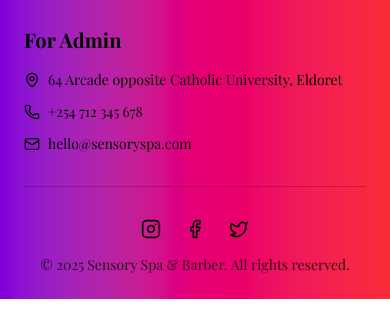
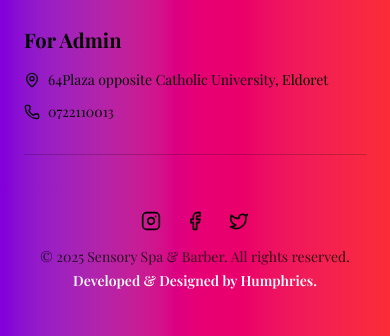
Before and after one commit to Hospital2025/sensory-, a Next.js app: page / in a window 390 px wide. Shown: the part 3118-3454 px from the top of the page. Before the commit the page ends 3417 px from the top, so only its background shows below. Built offline with nearby package versions, Linux system fonts and the light colour scheme; no server answers; a web font is replaced by a local one.

Commit message:
fuct:phone/signature

```diff
--- a/src/components/Footer.tsx
+++ b/src/components/Footer.tsx
@@ -49,20 +49,15 @@ export default function Footer() {
           <ul className="space-y-3 text-sm">
             <li className="flex items-center gap-2">
               <MapPin size={16} />
-              64 Arcade opposite Catholic University, Eldoret
+              64Plaza opposite Catholic University, Eldoret
             </li>
             <li className="flex items-center gap-2">
               <Phone size={16} />
               <Link href="tel:+254712345678" className="hover:underline">
-                +254 712 345 678
+                0722110013
               </Link>
             </li>
-            <li className="flex items-center gap-2">
-              <Mail size={16} />
-              <Link href="mailto:hello@sensoryspa.com" className="hover:underline">
-                hello@sensoryspa.com
-              </Link>
-            </li>
+
           </ul>
         </div>
       </div>
@@ -71,9 +66,9 @@ export default function Footer() {
       <div className="border-t border-black/20 my-8 mx-6" />
 
      {/* Social & Copyright */}
-      <div className="max-w-7xl mx-auto px-6 flex flex-col sm:flex-row justify-between items-center text-sm">
-        {/* Social Icons */}
-        <div className="flex gap-6 mb-4 sm:mb-0">
+<div className="max-w-7xl mx-auto px-6 py-6">
+  {/* Social Icons (centered) */}
+  <div className="flex justify-center gap-6 mb-4">
     <Link href="https://instagram.com" aria-label="Instagram">
       <Instagram size={20} className="hover:opacity-80 transition" />
     </Link>
@@ -84,9 +79,15 @@ export default function Footer() {
       <Twitter size={20} className="hover:opacity-80 transition" />
     </Link>
   </div>
-        {/* Copyright */}
-        <div className="text-black/80">
+
+  {/* Copyright & Developer Credit */}
+  <div className="text-center text-sm text-black/80 space-y-1">
+    <div>
       &copy; {new Date().getFullYear()} Sensory Spa & Barber. All rights reserved.
+    </div>
+    <div className="text-white font-semibold">
+    Developed & Designed by Humphries.
+    </div>
   </div>
 </div>
     </footer>
```
Lines whose indentation alone changed are shown as unchanged.
